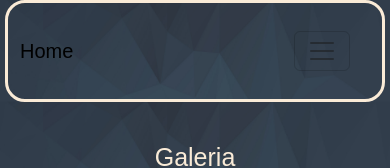
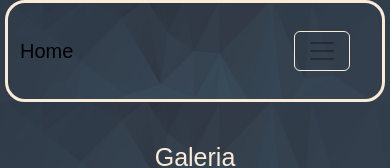
Before and after one commit to Haiverhdz/Proyecto-final, a website: page pages/galeria.html in a window 390 px wide. Shown: the top 168 px of the page. Drawn offline with Linux system fonts and the light colour scheme.

Commit message:
se agrego sass

```diff
--- a/css/styles.css
+++ b/css/styles.css
@@ -255,3 +255,9 @@ p{
         grid-template-rows: 30% 60% 10%;
     }
 }
+
+#button-nav{
+    border-color: antiquewhite;
+    color: antiquewhite;
+
+}
--- a/pages/galeria.html
+++ b/pages/galeria.html
@@ -14,7 +14,7 @@
     <nav class="navbar navbar-expand-lg">
         <div class="container-fluid">
           <a class="navbar-brand" href="/index.html">Home</a>
-          <button class="navbar-toggler" type="button" data-bs-toggle="collapse" data-bs-target="#navbarNavDropdown" aria-controls="navbarNavDropdown" aria-expanded="false" aria-label="Toggle navigation">
+          <button class="navbar-toggler" type="button" data-bs-toggle="collapse" id="button-nav" data-bs-target="#navbarNavDropdown" aria-controls="navbarNavDropdown" aria-expanded="false" aria-label="Toggle navigation">
             <span class="navbar-toggler-icon"></span>
           </button>
           <div class="collapse navbar-collapse" id="navbarNavDropdown">
```
